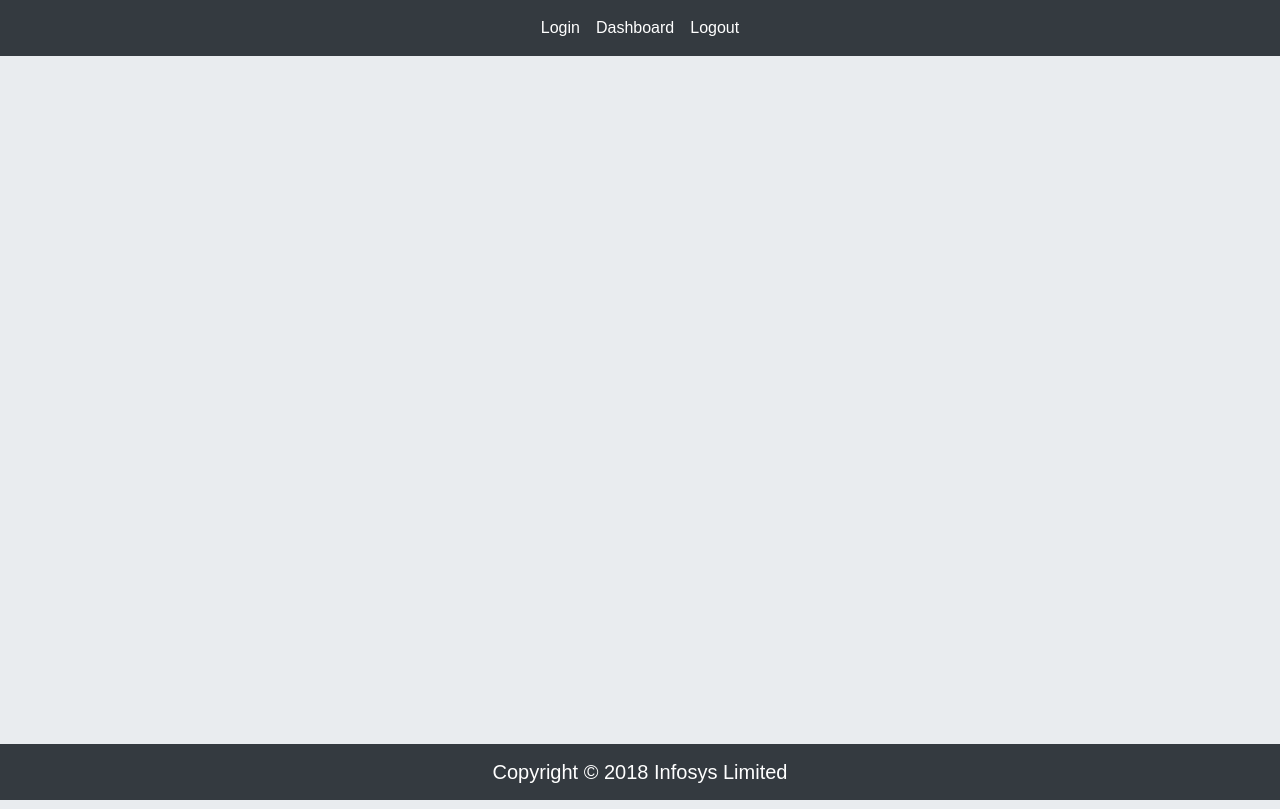
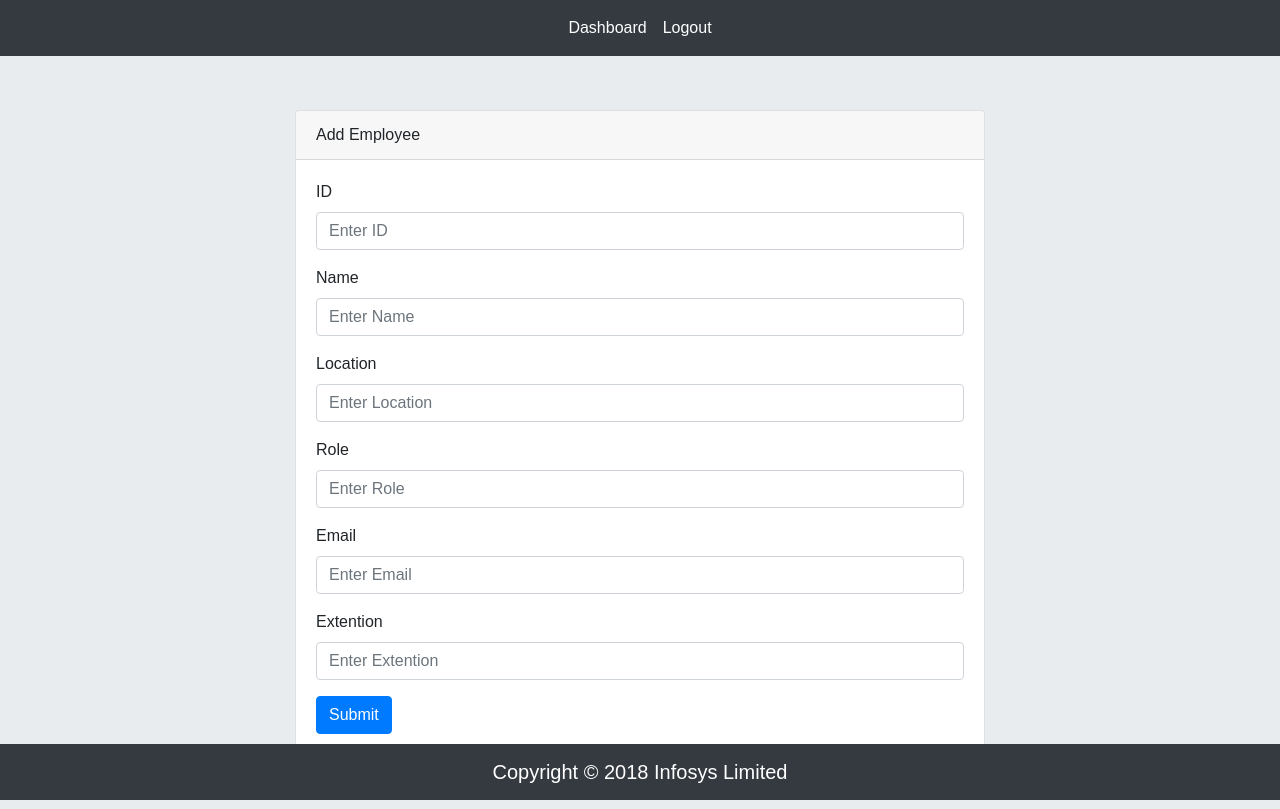
Before and after one commit to akilans/react-node-employee, a React (Create React App) app in the folder react-frontend/: page /addEmployee in a window 1280 px wide. Built offline with nearby package versions, Linux system fonts and the light colour scheme; sample sign-in values are in the browser's storage.

Commit message:
Add employee added

```diff
--- a/react-frontend/src/App.js
+++ b/react-frontend/src/App.js
@@ -3,6 +3,7 @@ import { BrowserRouter as Router, Route, Link } from "react-router-dom";
 
 import login from "./components/login";
 import dashboard from "./components/dashboard";
+import addEmployee from "./components/addEmployee";
 import logout from "./components/logout";
 
 class App extends Component {
@@ -13,6 +14,7 @@ class App extends Component {
         <div>
           <Route exact path="/" component={login} />
           <Route exact path="/dashboard" component={dashboard} />
+          <Route exact path="/addEmployee" component={addEmployee} />
           <Route exact path="/logout" component={logout} />
         </div>
       </Router>
--- /dev/null
+++ b/react-frontend/src/components/addEmployee/form.css
@@ -0,0 +1,6 @@
+.add-employee-form {
+    margin:5%;
+}
+body{
+    background-color: #e9ecef;
+}
--- /dev/null
+++ b/react-frontend/src/components/addEmployee/index.js
@@ -0,0 +1,150 @@
+import React, { Component } from 'react'
+import { Redirect, Link } from "react-router-dom"
+import Auth from "../auth"
+import "./form.css"
+
+export default class index extends Component {
+
+    constructor(props) {
+        super(props);
+        this.addEmployeeAction = this.addEmployeeAction.bind(this);
+        this.state = {
+            addEmployee_error: "",
+            redirect: false
+        };
+    }
+
+    componentWillMount() {
+
+        if (!Auth.isAuthenticated()) {
+            this.setState({
+                redirect: true
+            });
+        }
+        document.getElementById('loginLink').style.display = 'none';
+        document.getElementById('dashboardLink').style.display = 'block';
+        document.getElementById('logoutLink').style.display = 'block';
+
+    }
+
+    addEmployeeAction(e){
+        e.preventDefault();
+
+        let emp_id = this.refs.emp_id.value;
+        let emp_name = this.refs.emp_name.value;
+        let emp_location = this.refs.emp_location.value;
+        let emp_role = this.refs.emp_role.value;
+        let emp_email = this.refs.emp_email.value;
+        let emp_ext = this.refs.emp_ext.value;
+
+        let emp_data = {
+            emp_id: emp_id,
+            emp_name: emp_name,
+            emp_location: emp_location,
+            emp_role: emp_role,
+            emp_email: emp_email,
+            emp_ext: emp_ext
+        }
+
+        fetch('http://localhost:5000/api/addEmployee', {
+            method: 'post',
+            headers: {
+                'Accept': 'application/json, text/plain, */*',
+                'Content-Type': 'application/json',
+                'Authorization': 'Bearer ' + Auth.getToken()
+            },
+            body: JSON.stringify(emp_data)
+        })
+            .then((response) => response.json())
+            .then((data) => {
+                console.log(data)
+                if (data.error) {
+                    console.log("Failed");
+                    this.setState({
+                        addEmployee_error: "Add Employee failed"
+                    });
+                } else {
+                    console.log("Success");
+                    this.props.history.push('/dashboard');
+                }
+            })
+    }
+
+
+
+
+    render() {
+
+        if (this.state.redirect) {
+            return <Redirect to='/' />;
+        }
+
+        return (
+            <div className="container">
+                <div className="container">
+
+                    <div className="row">
+                        <div className="col">
+
+                        </div>
+                        <div className="col-8 add-employee-form">
+
+
+                            <div className="card">
+                                <div className="card-header">Add Employee</div>
+                                {this.state.addEmployee_error ?
+                                    <div className="alert alert-danger" role="alert">
+                                        {this.state.addEmployee_error}
+                                    </div> : ""
+                                }
+
+                                <div className="card-body">
+                                    <form onSubmit={this.addEmployeeAction}>
+                                        <div className="form-group">
+                                            <label htmlFor="emp_id">ID</label>
+                                            <input type="text" className="form-control" id="emp_id" placeholder="Enter ID" ref="emp_id" />
+                                        </div>
+
+                                        <div className="form-group">
+                                            <label htmlFor="emp_name">Name</label>
+                                            <input type="text" className="form-control" id="emp_name" placeholder="Enter Name" ref="emp_name" />
+                                        </div>
+
+                                        <div className="form-group">
+                                            <label htmlFor="emp_location">Location</label>
+                                            <input type="text" className="form-control" id="emp_location" placeholder="Enter Location" ref="emp_location" />
+                                        </div>
+
+                                        <div className="form-group">
+                                            <label htmlFor="emp_role">Role</label>
+                                            <input type="text" className="form-control" id="emp_role" placeholder="Enter Role" ref="emp_role" />
+                                        </div>
+
+                                        <div className="form-group">
+                                            <label htmlFor="emp_email">Email</label>
+                                            <input type="text" className="form-control" id="emp_email" placeholder="Enter Email" ref="emp_email" />
+                                        </div>
+
+                                        <div className="form-group">
+                                            <label htmlFor="emp_ext">Extention</label>
+                                            <input type="text" className="form-control" id="emp_ext" placeholder="Enter Extention" ref="emp_ext" />
+                                        </div>
+
+                                        <button type="submit" className="btn btn-primary" >Submit</button>
+                                    </form>
+                                </div>
+
+                            </div>
+
+
+
+
+                        </div>
+                        <div className="col">
+                        </div>
+                    </div>
+                </div>
+            </div>
+        )
+    }
+}
--- /dev/null
+++ b/react-frontend/src/components/auth/index.js
@@ -0,0 +1,25 @@
+'use strict';
+
+class Auth {
+
+    static isAuthenticated = () => {
+        let token_data = JSON.parse(localStorage.getItem("token_data"));
+        if (!token_data) {
+            return false;
+        } else {
+            return true;
+        }
+    }
+
+
+    static getToken = () => {
+        let token_data = JSON.parse(localStorage.getItem("token_data"));
+        if (!token_data) {
+            return false;
+          } else {
+            return token_data.token;
+          }
+    }
+}
+
+module.exports = Auth
--- a/react-frontend/src/components/dashboard/index.js
+++ b/react-frontend/src/components/dashboard/index.js
@@ -1,6 +1,7 @@
 import React, { Component } from 'react'
-import { Redirect } from "react-router-dom"
+import { Redirect, Link } from "react-router-dom"
 import "./dashboard.css"
+import Auth from "../auth"
 
 /*
 const employees = [
@@ -36,38 +37,20 @@ class index extends Component {
   }
 
   componentWillMount() {
-    let token = this.getToken();
 
-    if (token) {
-      document.getElementById('loginLink').style.display = 'none';
-      document.getElementById('dashboardLink').style.display = 'block';
-      document.getElementById('logoutLink').style.display = 'block';
+    if (!Auth.isAuthenticated()) {
+      this.setState({
+        redirect: true
+      });
     }
+    document.getElementById('loginLink').style.display = 'none';
+    document.getElementById('dashboardLink').style.display = 'block';
+    document.getElementById('logoutLink').style.display = 'block';
 
   }
 
   componentDidMount() {
-    let token_data = JSON.parse(localStorage.getItem("token_data"));
-    if (!token_data) {
-      this.setState({
-        redirect: true
-      });
-    } else {
       this.getEmployees();
-    }
-  }
-
-
-  getToken() {
-    let token_data = JSON.parse(localStorage.getItem("token_data"));
-    if (!token_data) {
-      this.setState({
-        redirect: true
-      });
-    } else {
-      return token_data.token;
-    }
-
   }
 
   getEmployees() {
@@ -76,7 +59,7 @@ class index extends Component {
       headers: {
         'Accept': 'application/json, text/plain, */*',
         'Content-Type': 'application/json',
-        'Authorization': 'Bearer ' + this.getToken()
+        'Authorization': 'Bearer ' + Auth.getToken()
       }
     })
       .then((response) => {
@@ -108,6 +91,12 @@ class index extends Component {
 
     return (
       <div>
+
+        <div className="float-right">
+          <Link to="/addEmployee" className="btn btn-success" replace>Add Employee</Link>
+        </div>
+
+
         <table className="table table-hover employee-table">
           <thead>
             <tr>
```
Also changed, not shown: 1 other file (tests, documents, lock files or other folders).
